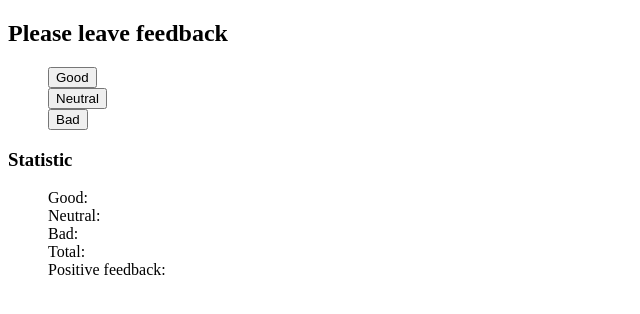
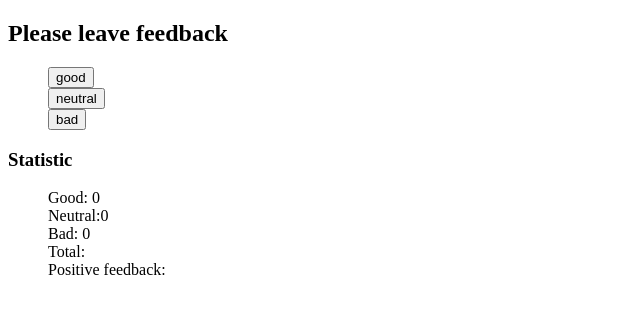
Before and after one commit to rostunho/goit-react-hw-02-feedback, a React (Create React App) app: page / in a window 1280 px wide. Shown: the top 314 px of the page, without its empty margins (0-640 px from the left). Built offline with nearby package versions, Linux system fonts and the light colour scheme.

Commit message:
buttons refactored

```diff
--- a/src/App.js
+++ b/src/App.js
@@ -8,26 +8,26 @@ export default class App extends Component {
   };
 
   render() {
+    const feedbackButtons = Object.keys(this.state);
+
     return (
       <>
         <h2>Please leave feedback</h2>
         <ul>
-          <li>
-            <button type="button">Good</button>
-          </li>
-          <li>
-            <button type="button">Neutral</button>
-          </li>
-          <li>
-            <button type="button">Bad</button>
-          </li>
+          {feedbackButtons.map(btn => {
+            return (
+              <li key={btn}>
+                <button type="button">{btn}</button>
+              </li>
+            );
+          })}
         </ul>
 
         <h3>Statistic</h3>
         <ul>
-          <li>Good: </li>
-          <li>Neutral: </li>
-          <li>Bad: </li>
+          <li>Good: {this.state.good} </li>
+          <li>Neutral:{this.state.neutral}</li>
+          <li>Bad: {this.state.bad}</li>
           <li>Total: </li>
           <li>Positive feedback: </li>
         </ul>
```
